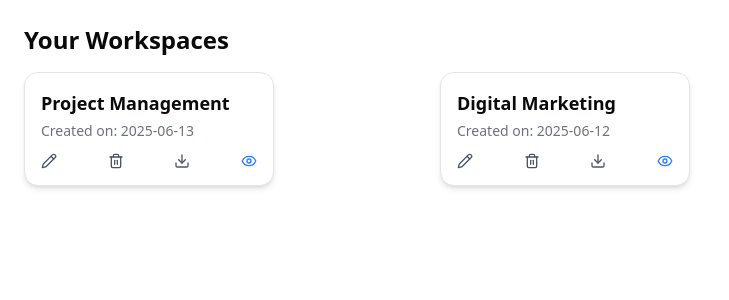
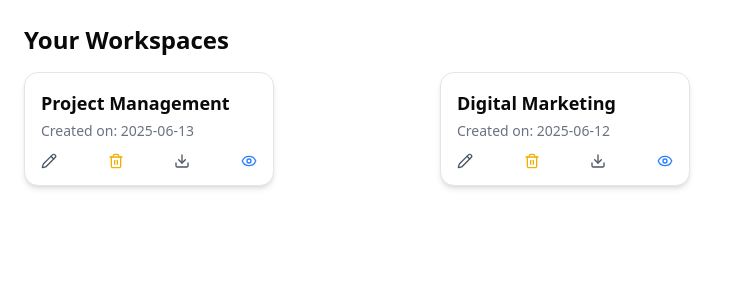
Before and after one commit to snehasivadasan123/tasktracker-2, a Next.js app: page / in a window 1280 px wide. Shown: the top 300 px of the page, without its empty margins (0-729 px from the left). Built offline with nearby package versions, Linux system fonts and the light colour scheme.

Commit message:
UPDATE WORKSPACECARD

```diff
--- a/src/components/workspacecard.tsx
+++ b/src/components/workspacecard.tsx
@@ -29,7 +29,7 @@ export default function WorkspaceCard({
           <Pencil className="w-4 h-4" />
         </button>
         <button onClick={onDelete}>
-          <Trash2 className="w-4 h-4 text-yello-500" />
+          <Trash2 className="w-4 h-4 text-yellow-500" />
         </button>
         <button onClick={onDownload}>
           <Download className="w-4 h-4" />
```
